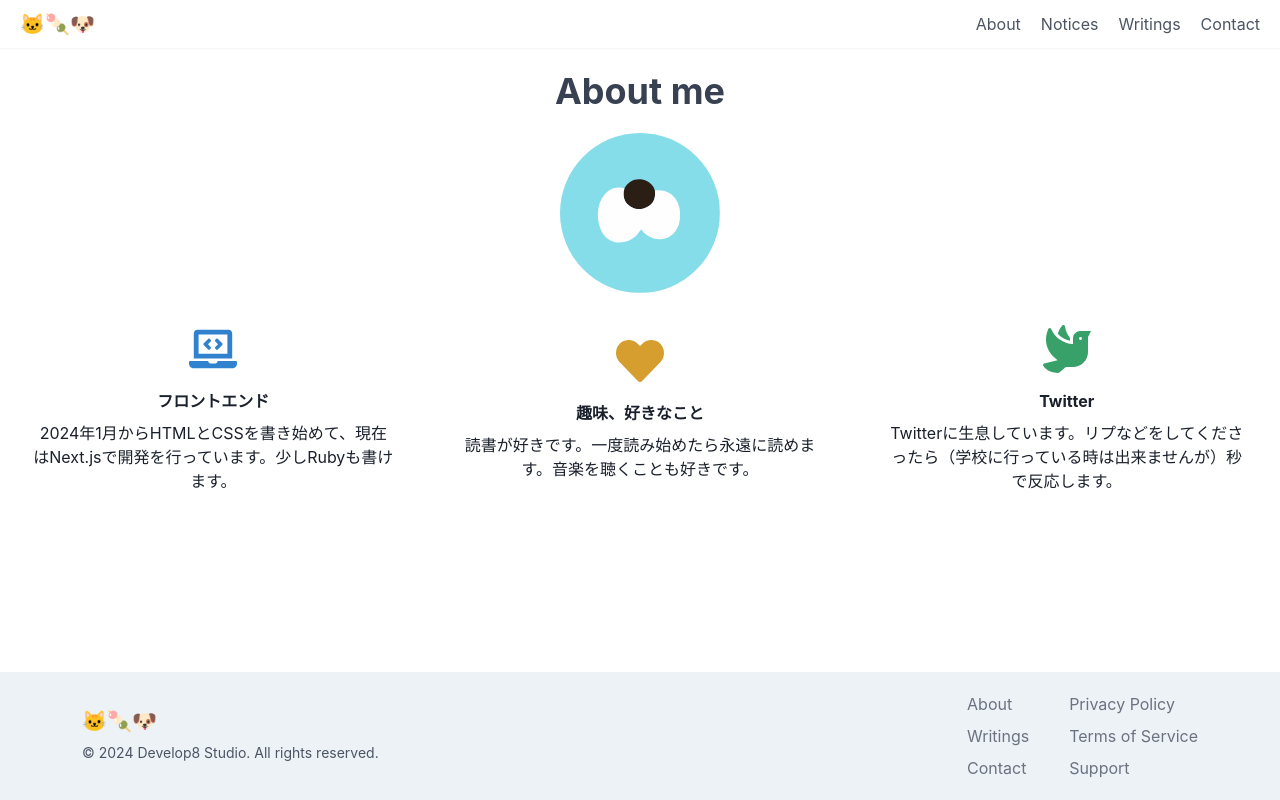
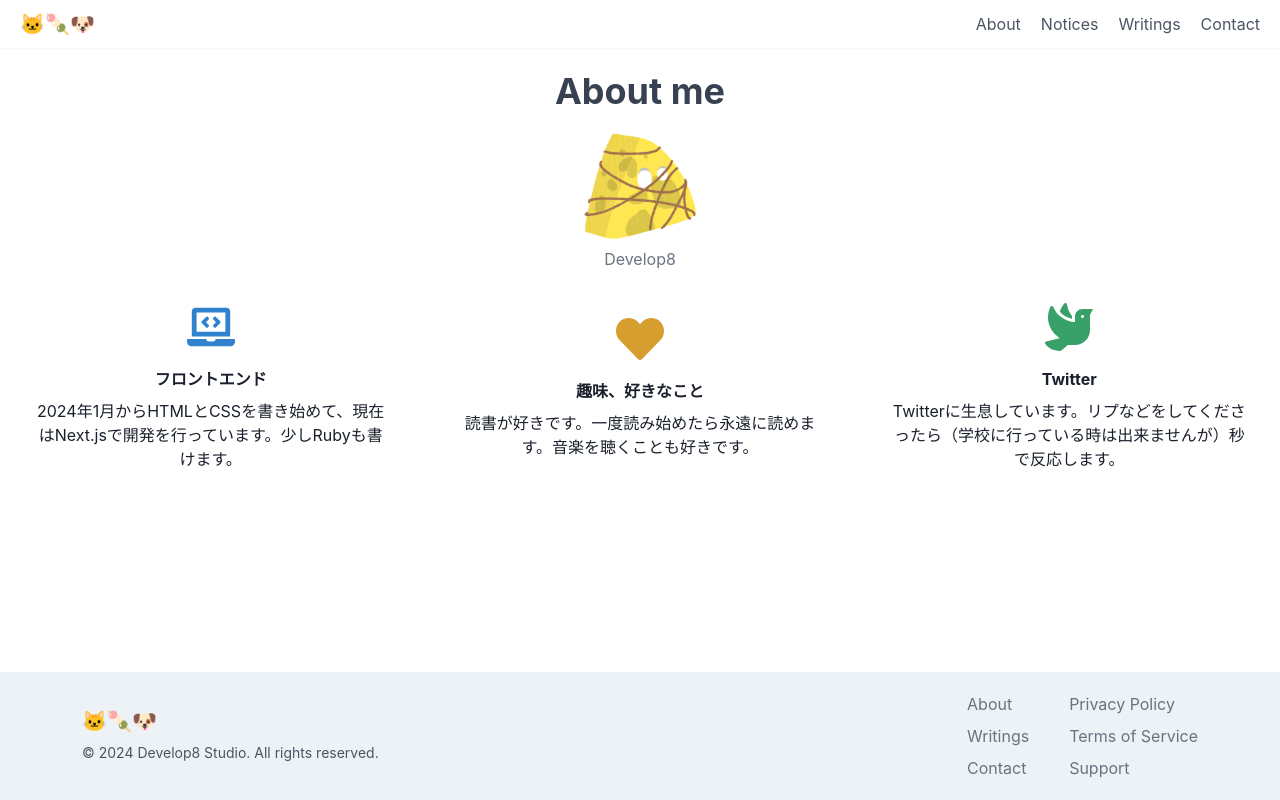
Before and after one commit to dev8-db/dev8-app, a Next.js app: page /about in a window 1280 px wide. Built offline with nearby package versions, Linux system fonts and the light colour scheme.

Commit message:
Update About

```diff
--- a/src/components/About.js
+++ b/src/components/About.js
@@ -1,6 +1,6 @@
 import React from 'react';
 import {
-    Text, Flex, Box, Icon
+    Text, Flex, Box, Icon, Stack
 } from "@chakra-ui/react";
 import {
     FaLaptopCode,
@@ -10,7 +10,7 @@ import {
 
 export default function About() {
     return (
-        <Flex align="center" className='mb-10'>
+        <Stack align="center" className='mb-10' direction={{ base: "column", md: "row" }}>
         <Box flex="1" textAlign="center" p={8}>
             <Icon as={FaLaptopCode} boxSize={12} color="blue.500" />
             <Text mt={4} fontWeight="bold">フロントエンド</Text>
@@ -28,6 +28,6 @@ export default function About() {
             <Text mt={4} fontWeight="bold">Twitter</Text>
             <Text mt={2}>Twitterに生息しています。リプなどをしてくださったら（学校に行っている時は出来ませんが）秒で反応します。</Text>
         </Box>
-        </Flex>
+        </Stack>
     )
 }
--- a/src/pages/about.js
+++ b/src/pages/about.js
@@ -33,7 +33,7 @@ export default function AboutPage() {
         <title>About me -Develop8 Studio</title>
       </Head>
       <VStack className='mb-5'><Heading className="text-gray-700">About me</Heading></VStack>
-      <VStack><Image src="/dog.svg" className="rounded-full w-40" /></VStack>
+      <VStack><Image src="/cheese-profile.png" className="w-28 border-[1px]" /><Text className="text-gray-500">Develop8</Text></VStack>
       <About />
     </div>
   )
```
Also changed, not shown: public/cheese-profile.png (added).
